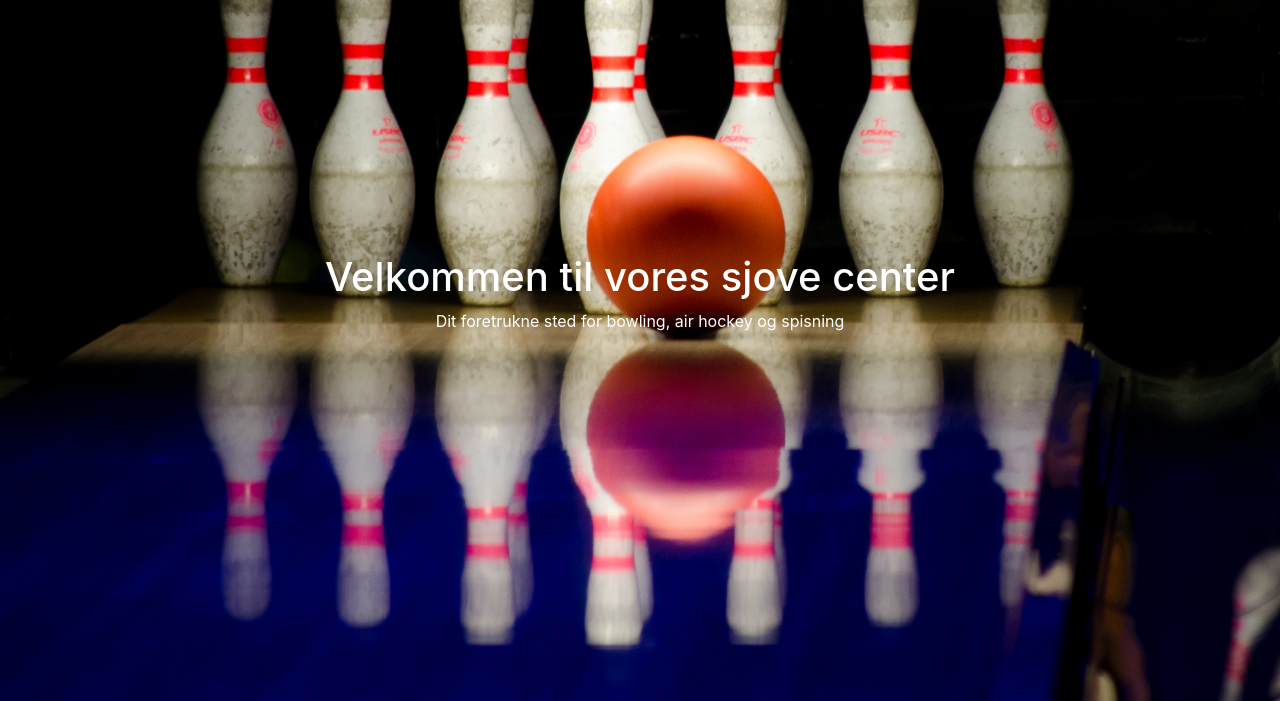
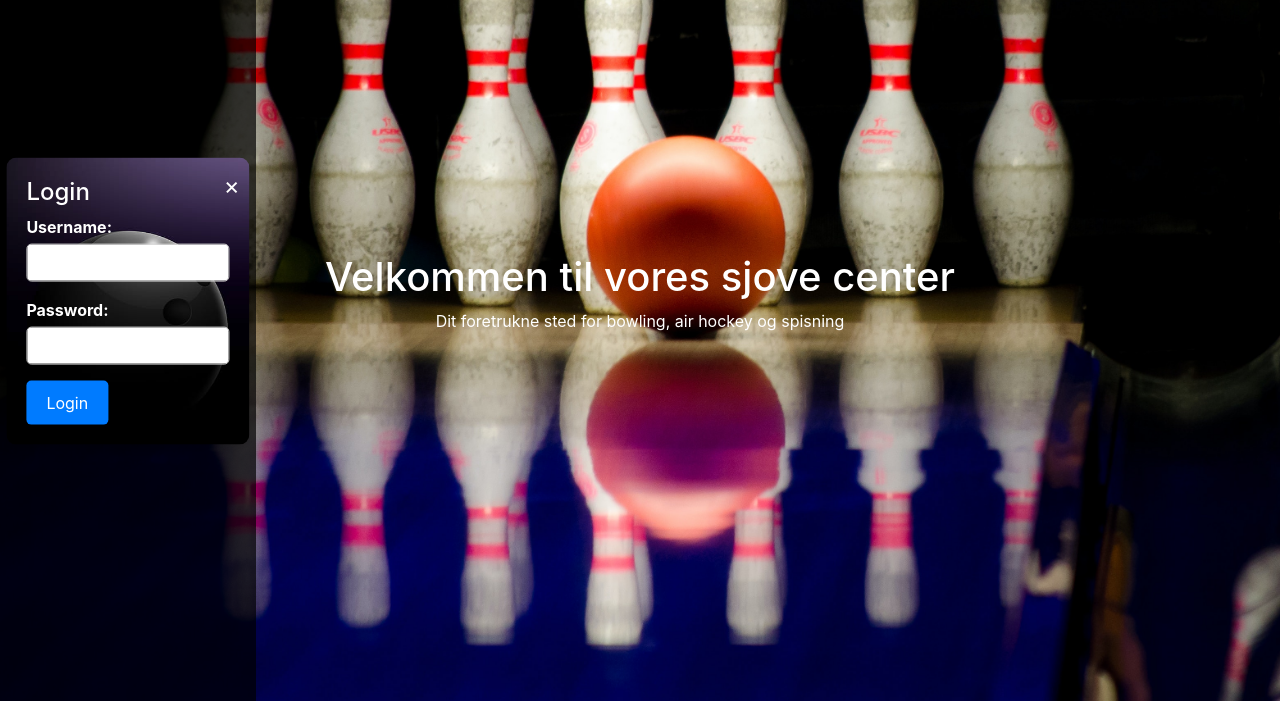
Before and after one commit to ahma4760/BigBowlXPUI, a website: page frontpage.html in a window 1280 px wide. Both pictures are taken after a click on the link "Login". Shown: the part 99-800 px from the top of the page. Drawn offline with nearby package versions, Linux system fonts and the light colour scheme.

Commit message:
added login popup to frontpage

```diff
--- a/frontpage.html
+++ b/frontpage.html
@@ -56,6 +56,7 @@
             box-shadow: 0 4px 6px rgba(0, 0, 0, 0.1);
             color: whitesmoke; /* Text color */
         }
+
 
         .popup-content h2 {
             font-size: 24px; /* Heading font size */
@@ -357,16 +358,37 @@
                 </ul>
             </div>
 
+            <!-- Employee login link -->
             <div class="col mb-3">
                 <h5>Medarbejder</h5>
                 <ul class="nav flex-column">
-                    <li class="nav-item mb-2"><a href="#" class="nav-link p-0 text-body-secondary">Login</a></li>
+                    <li class="nav-item mb-2"><a href="#" class="nav-link p-0 text-body-secondary" id="loginLink">Login</a></li>
                     <li class="nav-item mb-2"><a class="nav-link p-0 text-body-secondary"></a></li>
                     <li class="nav-item mb-2"><a class="nav-link p-0 text-body-secondary"></a></li>
                     <li class="nav-item mb-2"><a class="nav-link p-0 text-body-secondary"></a></li>
                     <li class="nav-item mb-2"><a class="nav-link p-0 text-body-secondary"></a></li>
                 </ul>
             </div>
+
+            <!-- Login Popup -->
+            <div class="popup" id="loginPopup">
+                <div class="popup-content">
+                    <span id="closeLoginPopup" class="close-popup">&times;</span>
+                    <h2>Login</h2>
+                    <form id="loginForm">
+                        <div class="form-group">
+                            <label for="username">Username:</label>
+                            <input type="text" class="form-control" id="username" required>
+                        </div>
+                        <div class="form-group">
+                            <label for="password">Password:</label>
+                            <input type="password" class="form-control" id="password" required>
+                        </div>
+                        <button type="submit" class="btn btn-primary">Login</button>
+                    </form>
+                </div>
+            </div>
+
         </footer>
     </div>
 
@@ -519,6 +541,40 @@
                 }
             }
         }
+
+        const loginLink = document.getElementById('loginLink'); // Select the "Login" link
+        const loginPopup = document.getElementById('loginPopup');
+        const closeLoginPopup = document.getElementById('closeLoginPopup');
+        const loginForm = document.getElementById('loginForm');
+
+        // Open the login popup when the "Login" link is clicked
+        loginLink.addEventListener('click', () => {
+            loginPopup.style.display = 'block';
+        });
+
+        // Close the login popup when the "Close" button is clicked
+        closeLoginPopup.addEventListener('click', () => {
+            loginPopup.style.display = 'none';
+        });
+
+        // Optionally, close the login popup if the user clicks outside the popup content
+        window.addEventListener('click', (event) => {
+            if (event.target === loginPopup) {
+                loginPopup.style.display = 'none';
+            }
+        });
+
+        // You can add a form submission event listener here to handle login functionality
+        loginForm.addEventListener('submit', (event) => {
+            event.preventDefault();
+            // Add code to handle login submission
+            // You can send a request to your server for authentication
+            // and then redirect the user if login is successful
+            // or show an error message if login fails.
+        });
+
+
+
 
 
 
```
